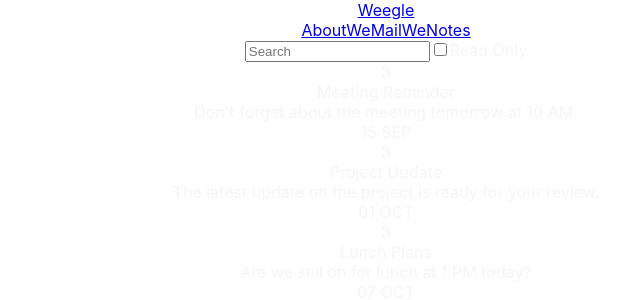
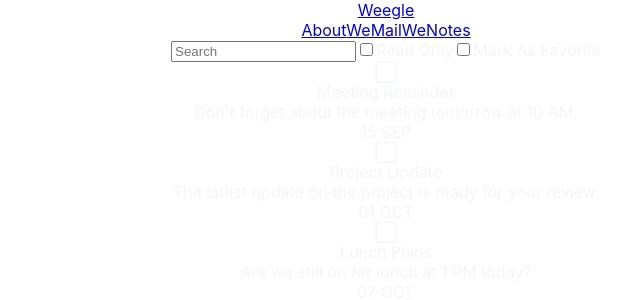
Before and after one commit to AviadMalikan/Weegle, a React (Create React App) app: page /mail in a window 1280 px wide. Shown: the top 300 px of the page, without its empty margins (254-894 px from the left). Built offline with nearby package versions, Linux system fonts and the light colour scheme.

Commit message:
add option to filter between favorite mails

```diff
--- a/src/cmps/mails/mail-filter.jsx
+++ b/src/cmps/mails/mail-filter.jsx
@@ -13,7 +13,7 @@ export function MailFilter({ onSetFilterBy }) {
 
     function handelChange(ev) {
         let { value, name: field, checked } = ev.target
-        value = field === 'isRead' ? checked : value
+        value = field === 'txt' ? value : checked
         console.log('value: ', value)
 
         setFilterByToEdit(prevFilter => {
@@ -32,6 +32,12 @@ export function MailFilter({ onSetFilterBy }) {
             <span>Read Only</span>
         </label>
 
+        <label>
+            <input type="checkbox" name="isFavorite"
+                checked={filterByToEdit.isFavorite} onChange={handelChange} />
+            <span>Mark As Favorite</span>
+        </label>
+
 
     </section>
 }
--- a/src/cmps/mails/mail-preview.jsx
+++ b/src/cmps/mails/mail-preview.jsx
@@ -42,7 +42,7 @@ export function MailPreview({ mailToShow }) {
     return <Fragment>
         {!isMailOpen && <section className={`mail-preview ${mail.isRead ? 'read' : ''}`}>
             <div className="mail-fav-btn pointer" title="Favorite"
-                onClick={() => onToggleProps('favorite')} >{mail.isFavorite ? "⭐" : '3'}</div>
+                onClick={() => onToggleProps('favorite')} >{mail.isFavorite ? "⭐" : '⬜'}</div>
             <div className="mail-subject-close"
                 onClick={toggleIsMailOpen}
                 ref={parentRefSubject}>
--- a/src/services/mail.service.js
+++ b/src/services/mail.service.js
@@ -39,6 +39,9 @@ function query(filterBy = getDefaultFilter()) {
             if (filterBy.isRead === true) {
                 mails = mails.filter(m => m.isRead)
             }
+            if (filterBy.isFavorite === true) {
+                mails = mails.filter(m => m.isFavorite)
+            }
             return mails
         })
 }
@@ -73,6 +76,7 @@ function getEmptyMail(txt, subject = 'empty', byUser, date) {
         sentAt: date || new Date(),
         to: '',
         byUser,
+        isFavorite: false
         // content: {
         //     text,
         //     media: [],
@@ -87,6 +91,7 @@ function getDefaultFilter() {
         subject: '',
         sentAt: '',
         isRead: false,
+        isFavorite: false
         // labels: [],
     }
 }
```
